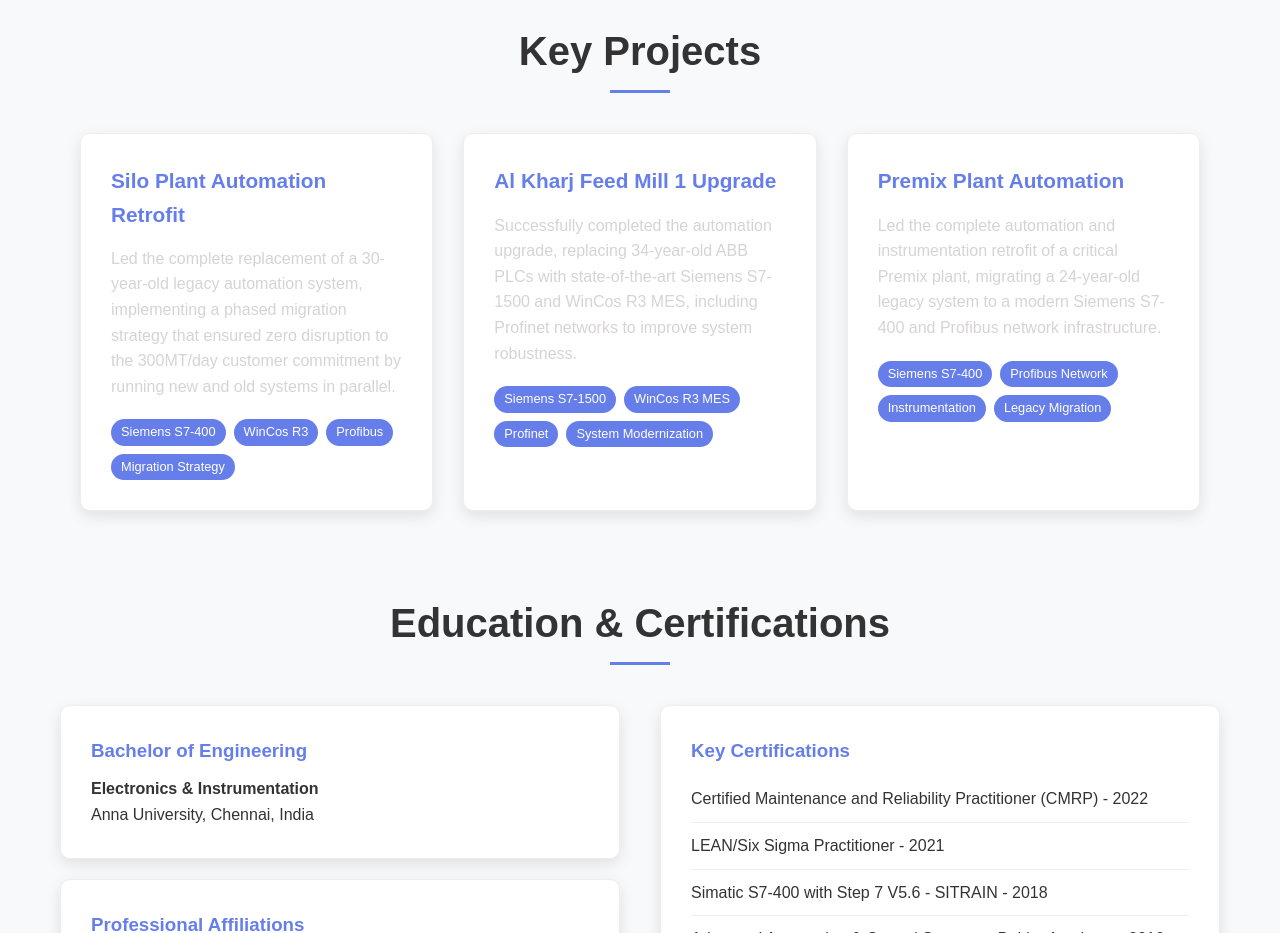
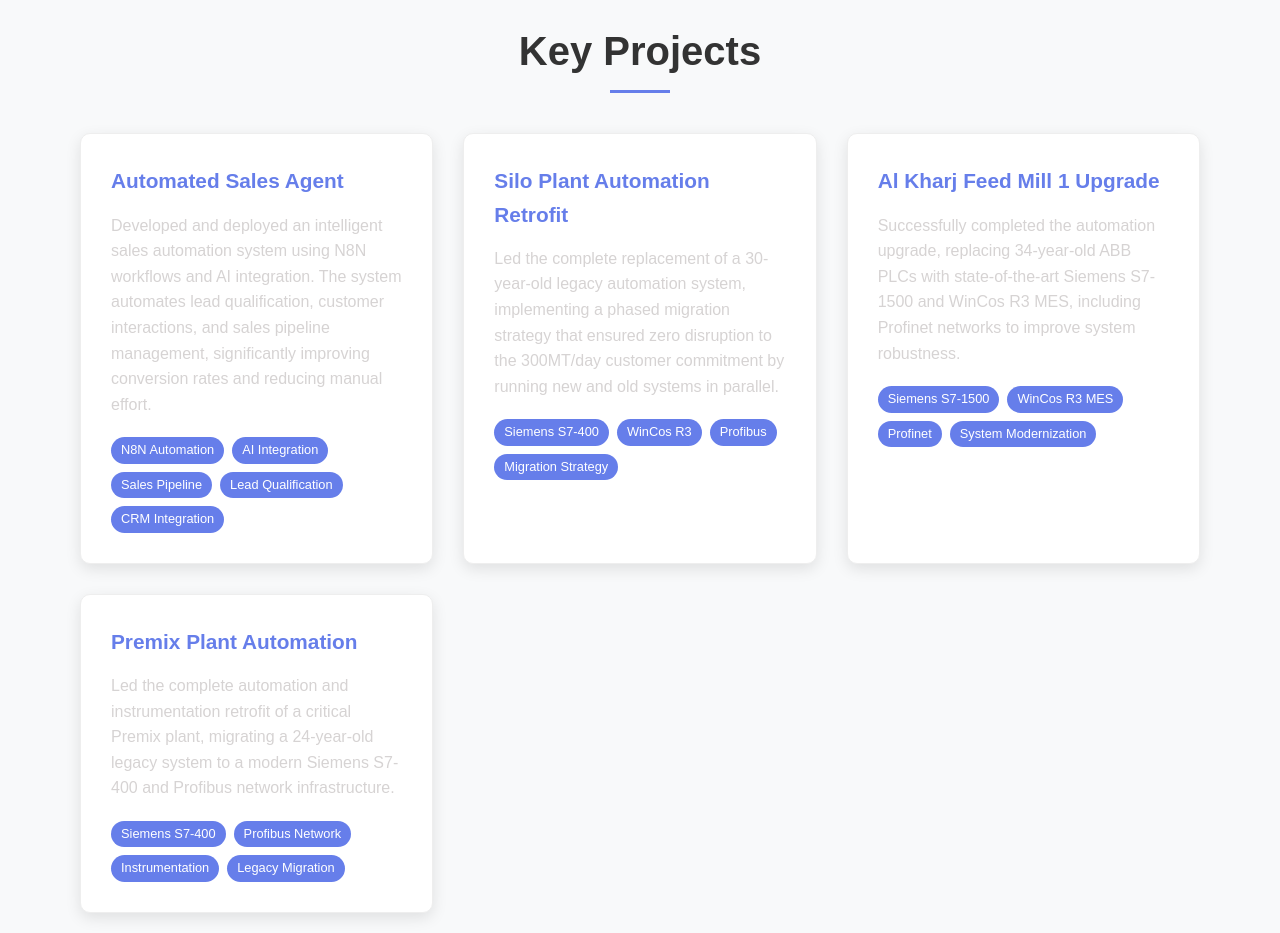
Before and after one commit to prasanthebenezer/prasanthebenezer.github.io, a plain HTML site: page index.html in a window 1280 px wide. Shown: the part 3320-4253 px from the top of the page. Drawn offline with Linux system fonts and the light colour scheme.

Commit message:
Added sales agent to project

```diff
--- a/index.html
+++ b/index.html
@@ -164,6 +164,17 @@
                 <div class="container">
                     <h2 class="section-title">Key Projects</h2>
                     <div class="projects-grid">
+                        <div class="project-card">
+                            <h3 class="project-title">Automated Sales Agent</h3>
+                            <p class="project-description">Developed and deployed an intelligent sales automation system using N8N workflows and AI integration. The system automates lead qualification, customer interactions, and sales pipeline management, significantly improving conversion rates and reducing manual effort.</p>
+                            <div class="project-tech">
+                                <span class="tech-tag">N8N Automation</span>
+                                <span class="tech-tag">AI Integration</span>
+                                <span class="tech-tag">Sales Pipeline</span>
+                                <span class="tech-tag">Lead Qualification</span>
+                                <span class="tech-tag">CRM Integration</span>
+                            </div>
+                        </div>
                         <div class="project-card">
                             <h3 class="project-title">Silo Plant Automation Retrofit</h3>
                             <p class="project-description">Led the complete replacement of a 30-year-old legacy automation system, implementing a phased migration strategy that ensured zero disruption to the 300MT/day customer commitment by running new and old systems in parallel.</p>
```
